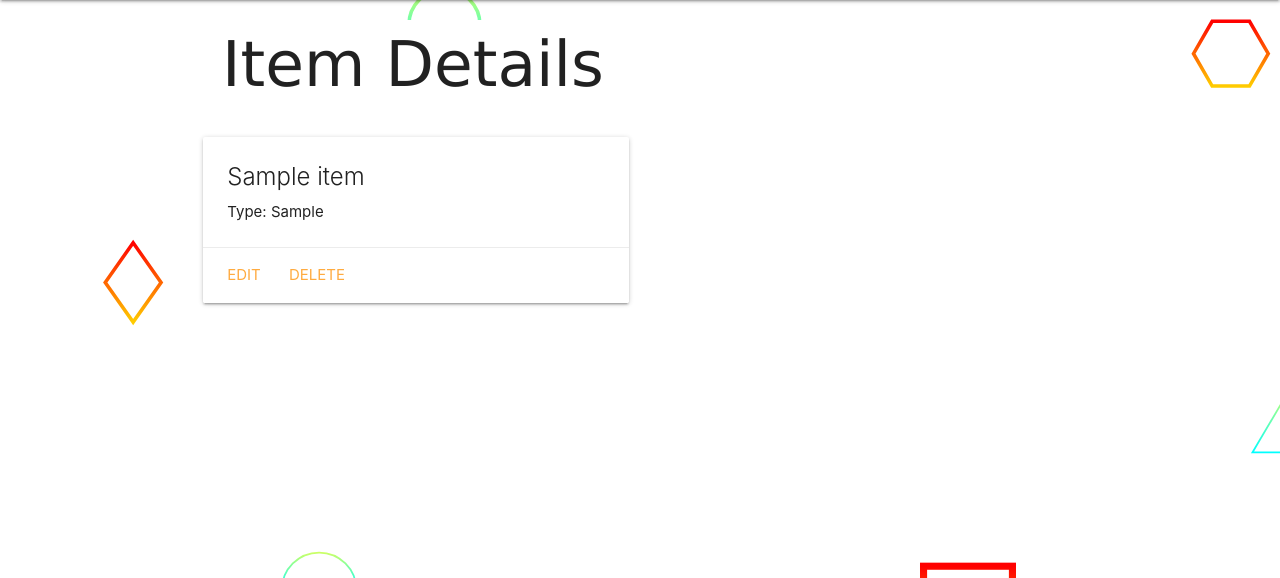
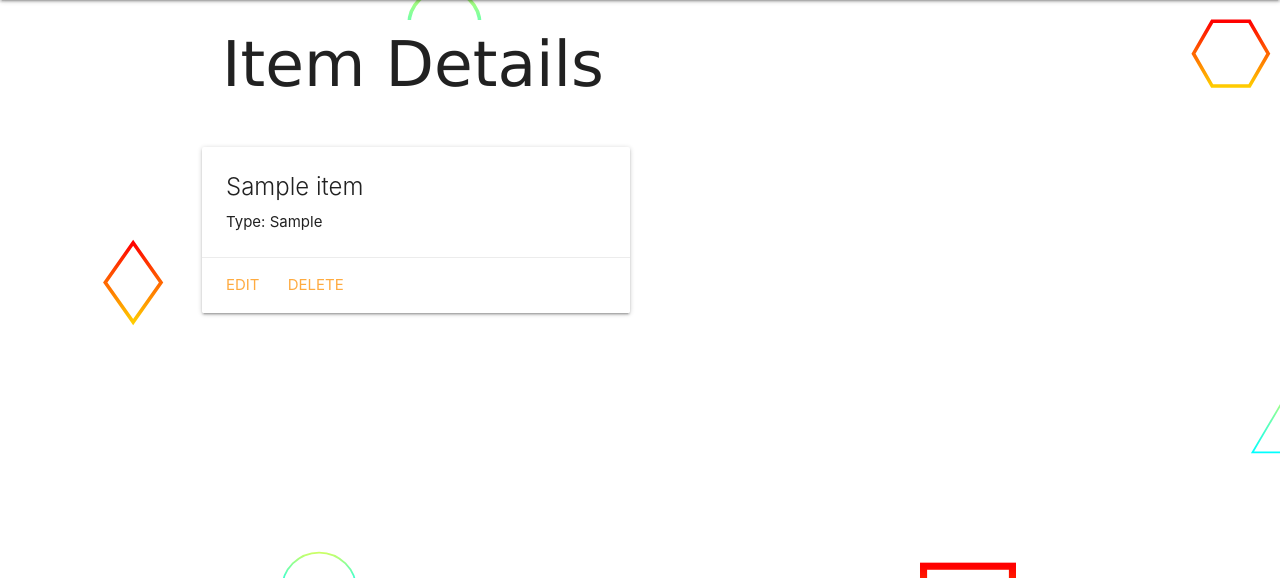
Before and after one commit to TonyPurple/joshicollector-flex44-anthonyvanoni, a Django app: page /items/1/ in a window 1280 px wide. Shown: the part 64-642 px from the top of the page. Run offline with Django 4.2, Linux system fonts and the light colour scheme; tables that the repository leaves empty hold one stand-in row (values such as "Sample post").

Commit message:
adding white background to all elements to prevent overlap with background image

```diff
--- a/main_app/static/css/style.css
+++ b/main_app/static/css/style.css
@@ -11,6 +11,11 @@ body {
 
 main {
     flex: 1 0 auto;
+}
+
+.col.s6 {
+    background-color: white;
+    padding: 10px;
 }
 
 footer.page-footer {
```
